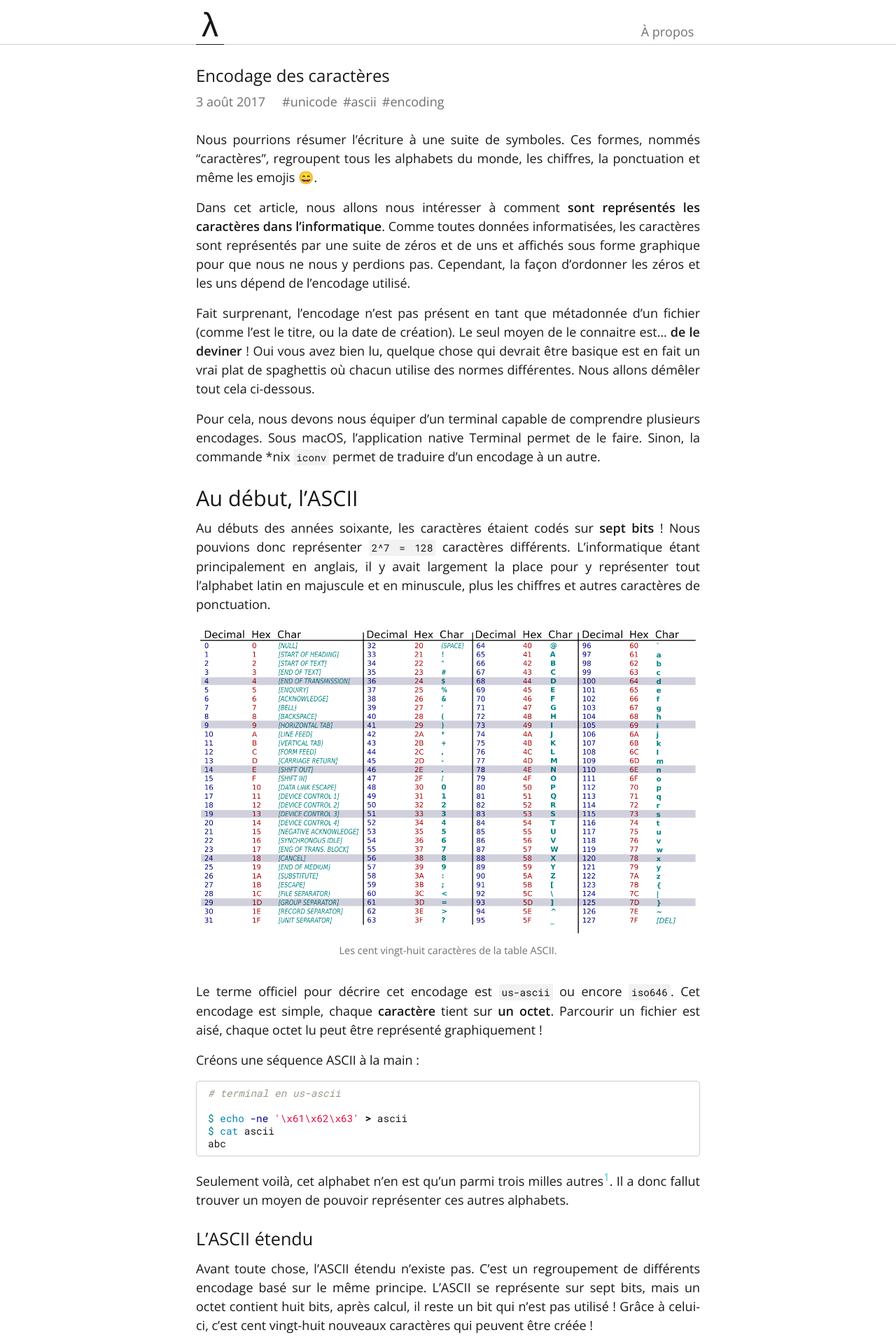
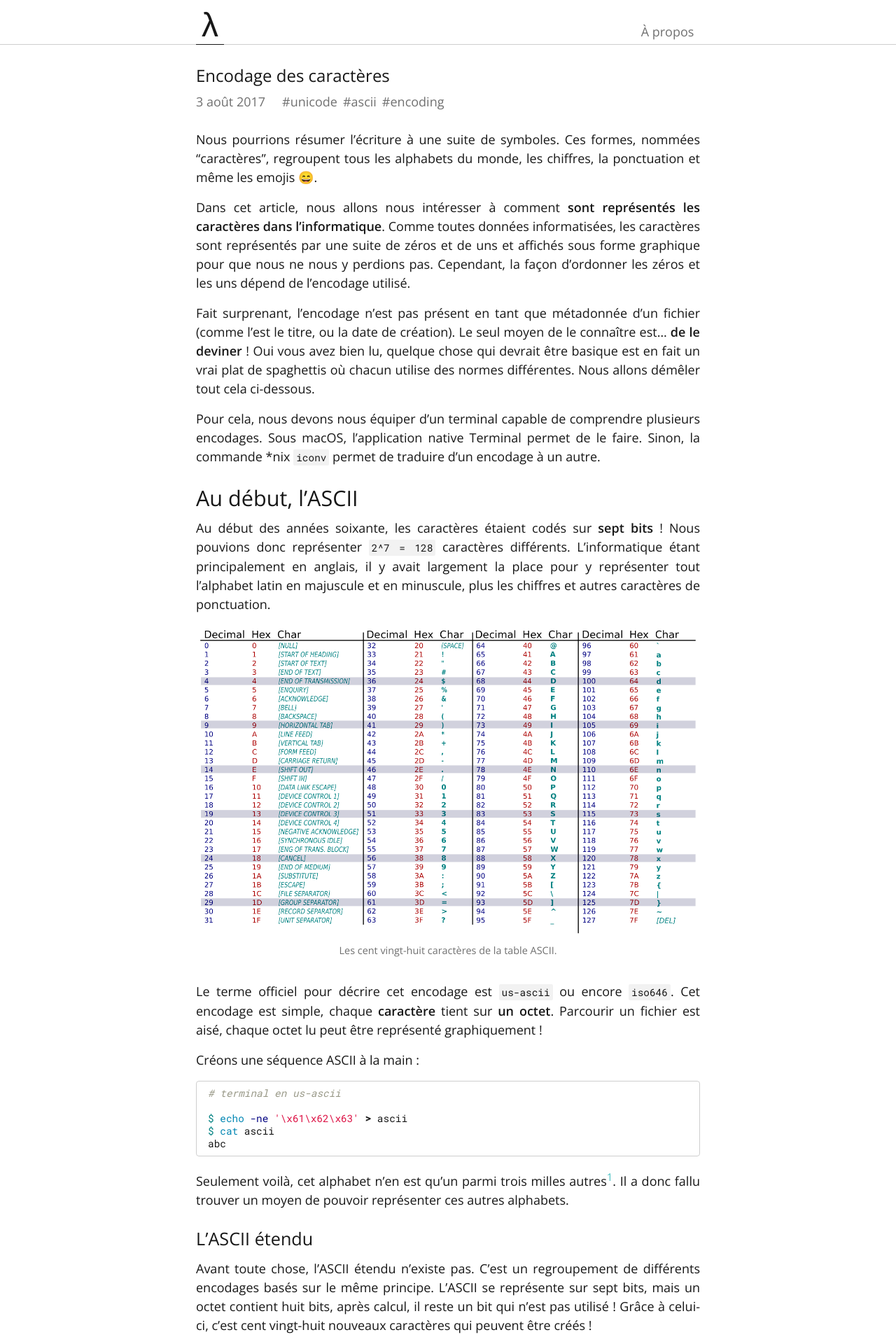
Before and after one commit to rozaxe/rozaxe.github.io, a Jekyll site: the page built from _posts/2017-08-03-encodage-des-caracteres.md, in a window 1280 px wide. Shown: the top 1920 px of the page at 70% size. Built offline with Jekyll 4.4.1, drawn with Linux system fonts in a browser that asks for light colours; comment, search, counter and statistics services are not loaded; some of the changed text lies outside the part shown.

Commit message:
Fix typo

````diff
--- a/_posts/2017-08-03-encodage-des-caracteres.md
+++ b/_posts/2017-08-03-encodage-des-caracteres.md
@@ -5,17 +5,17 @@
 tags: [unicode, ascii, encoding]
 ---
 
-Nous pourrions résumer l’écriture à une suite de symboles. Ces formes, nommés "caractères", regroupent tous les alphabets du monde, les chiffres, la ponctuation et même les emojis 😄.
+Nous pourrions résumer l’écriture à une suite de symboles. Ces formes, nommées "caractères", regroupent tous les alphabets du monde, les chiffres, la ponctuation et même les emojis 😄.
 
 Dans cet article, nous allons nous intéresser à comment **sont représentés les caractères dans l’informatique**. Comme toutes données informatisées, les caractères sont représentés par une suite de zéros et de uns et affichés sous forme graphique pour que nous ne nous y perdions pas. Cependant, la façon d’ordonner les zéros et les uns dépend de l’encodage utilisé.
 
-Fait surprenant, l’encodage n’est pas présent en tant que métadonnée d’un fichier (comme l’est le titre, ou la date de création). Le seul moyen de le connaitre est… **de le deviner** ! Oui vous avez bien lu, quelque chose qui devrait être basique est en fait un vrai plat de spaghettis où chacun utilise des normes différentes. Nous allons démêler tout cela ci-dessous.
+Fait surprenant, l’encodage n’est pas présent en tant que métadonnée d’un fichier (comme l’est le titre, ou la date de création). Le seul moyen de le connaître est… **de le deviner** ! Oui vous avez bien lu, quelque chose qui devrait être basique est en fait un vrai plat de spaghettis où chacun utilise des normes différentes. Nous allons démêler tout cela ci-dessous.
 
 Pour cela, nous devons nous équiper d’un terminal capable de comprendre plusieurs encodages. Sous macOS, l’application native Terminal permet de le faire. Sinon, la commande \*nix `iconv` permet de traduire d’un encodage à un autre.
 
 # Au début, l’ASCII
 
-Au débuts des années soixante, les caractères étaient codés sur **sept bits** ! Nous pouvions donc représenter `2^7 = 128` caractères différents. L’informatique étant principalement en anglais, il y avait largement la place pour y représenter tout l’alphabet latin en majuscule et en minuscule, plus les chiffres et autres caractères de ponctuation.
+Au début des années soixante, les caractères étaient codés sur **sept bits** ! Nous pouvions donc représenter `2^7 = 128` caractères différents. L’informatique étant principalement en anglais, il y avait largement la place pour y représenter tout l’alphabet latin en majuscule et en minuscule, plus les chiffres et autres caractères de ponctuation.
 
 ![Table Ascii](/assets/images/ascii-table.png)
 *Les cent vingt-huit caractères de la table ASCII.*
@@ -32,16 +32,16 @@
 abc
 ```
 
-Seulement voilà, cet alphabet n’en est qu’un parmi trois milles autres[^1]. Il a donc fallut trouver un moyen de pouvoir représenter ces autres alphabets.
+Seulement voilà, cet alphabet n’en est qu’un parmi trois milles autres[^1]. Il a donc fallu trouver un moyen de pouvoir représenter ces autres alphabets.
 
 ## L’ASCII étendu
 
-Avant toute chose, l’ASCII étendu n’existe pas. C’est un regroupement de différents encodage basé sur le même principe.
-L’ASCII se représente sur sept bits, mais un octet contient huit bits, après calcul, il reste un bit qui n’est pas utilisé ! Grâce à celui-ci, c’est cent vingt-huit nouveaux caractères qui peuvent être créée !
+Avant toute chose, l’ASCII étendu n’existe pas. C’est un regroupement de différents encodages basés sur le même principe.
+L’ASCII se représente sur sept bits, mais un octet contient huit bits, après calcul, il reste un bit qui n’est pas utilisé ! Grâce à celui-ci, c’est cent vingt-huit nouveaux caractères qui peuvent être créés !
 
 Je vous présente les encodages `iso-8859-1`, `iso-8859–2`, `iso-8859-3`, `iso-8859-4`, `iso-8859-5`, `iso-8859-6`, `iso-8859-7`, `iso-8859-8`, `iso-8859-9`, `iso-8859-10`, `iso-8859-11`, `iso-8859-12`, `iso-8859-13`, `iso-8859-14`, `iso-8859-15`. Ça en fait !
 
-Le principe est de **garder** les caractères ASCII et d'**ajouter** les caractères manquant dans les cent vingt huit restant. Chaque norme correspond donc à une **combinaison d’alphabets**. Par exemple, l’encodage `iso-8859–7` contient les caractères latins et les caractères grecs. L’encodage `iso-8859-15` contient les caractères latin et les caractères manquants des langues européennes.
+Le principe est de **garder** les caractères ASCII et d'**ajouter** les caractères manquant dans les cent vingt huit restants. Chaque norme correspond donc à une **combinaison d’alphabets**. Par exemple, l’encodage `iso-8859–7` contient les caractères latins et les caractères grecs. L’encodage `iso-8859-15` contient les caractères latins et les caractères manquants des langues européennes.
 
 Ceci implique qu’un **même fichier** peut être **lu différemment** selon l’encodage utilisé pour décoder, exemple :
 
@@ -193,7 +193,7 @@
 
 # Détection de l’encodage
 
-Jusqu’à présent nous devions préciser quel encodage utiliser pour afficher les séquences de textes. Mais, en-avons nous vraiment besoin ?
+Jusqu’à présent nous devions préciser quel encodage utiliser pour afficher les séquences de textes. Mais, en avons-nous vraiment besoin ?
 
 Utilisons la commande \*nix `file` qui permet de détecter l’encodage d’un fichier.
 
````
Also changed, not shown: other parts of _posts/2017-08-03-encodage-des-caracteres.md (+11 -11 lines), _posts/2020-03-20-sable-fromage-confinement.md (+3 -3 lines), _posts/2020-03-26-space-farming-restaurant.md (+3 -3 lines).
